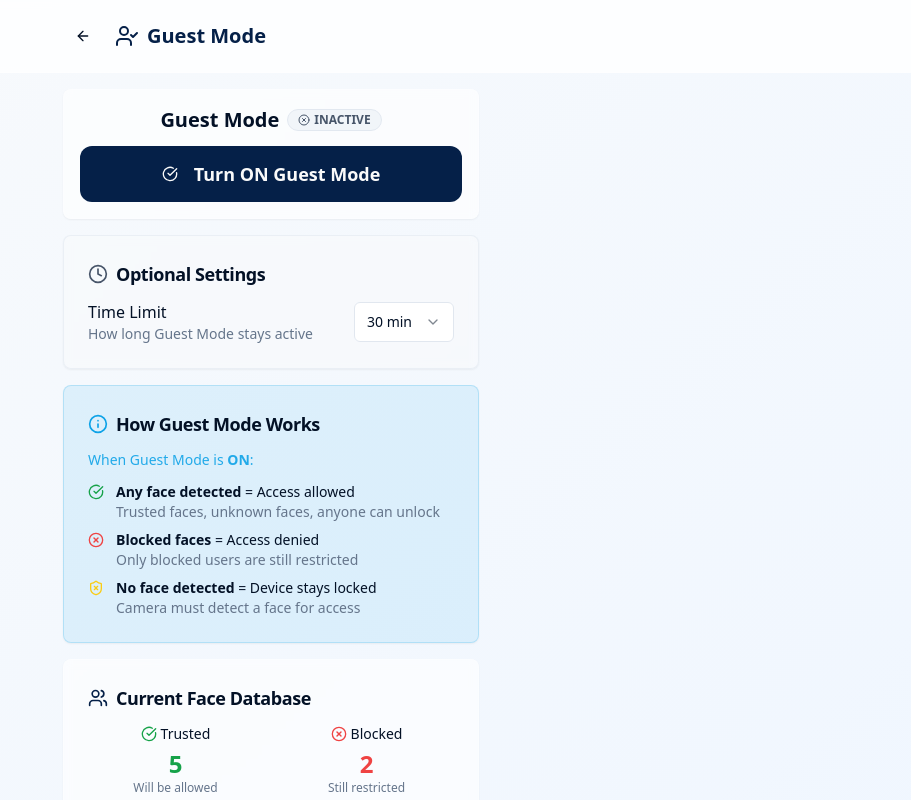
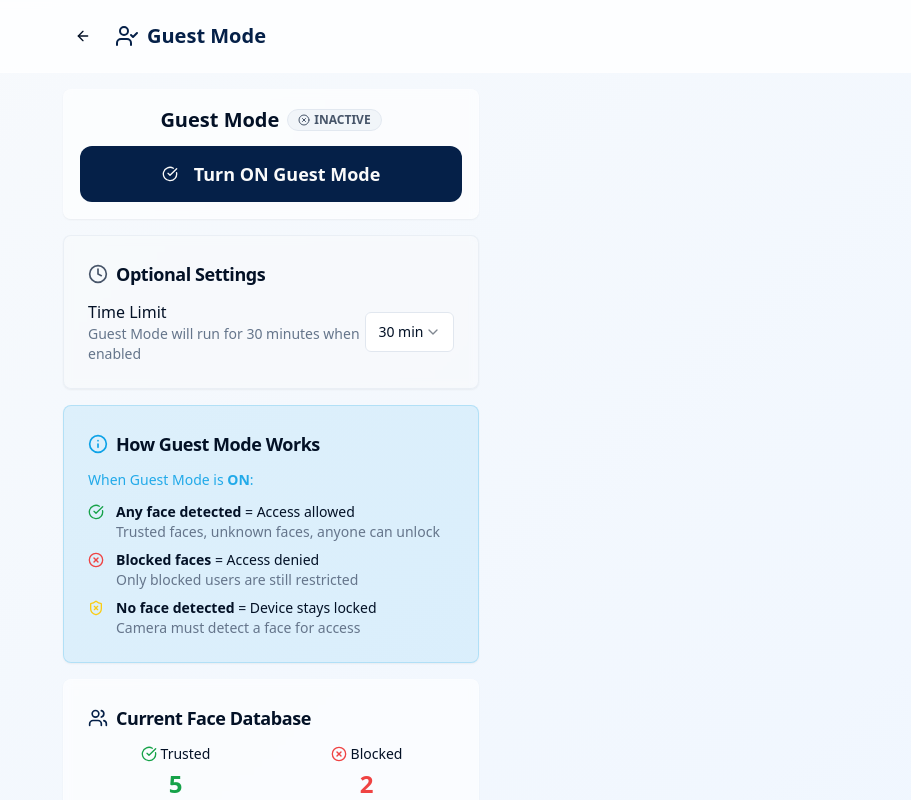
Before and after one commit to rjglowstar/builder-swoosh-world, a React (Vite) app: page /guest-mode in a window 1280 px wide. Shown: the top 800 px of the page, without its empty margins (369-1280 px from the left). Built offline with nearby package versions, Linux system fonts and the light colour scheme.

Commit message:
Improve time limit selection description
cgen-91f040fa56084debbf0d38e5762ca047

```diff
--- a/client/pages/GuestMode.tsx
+++ b/client/pages/GuestMode.tsx
@@ -178,7 +178,7 @@ export default function GuestMode() {
                     Time Limit
                   </span>
                   <div className="text-sm text-muted-foreground">
-                    How long Guest Mode stays active
+                    Guest Mode will run for {timeLimit} minutes when enabled
                   </div>
                 </div>
                 <Select value={timeLimit} onValueChange={setTimeLimit}>
```
